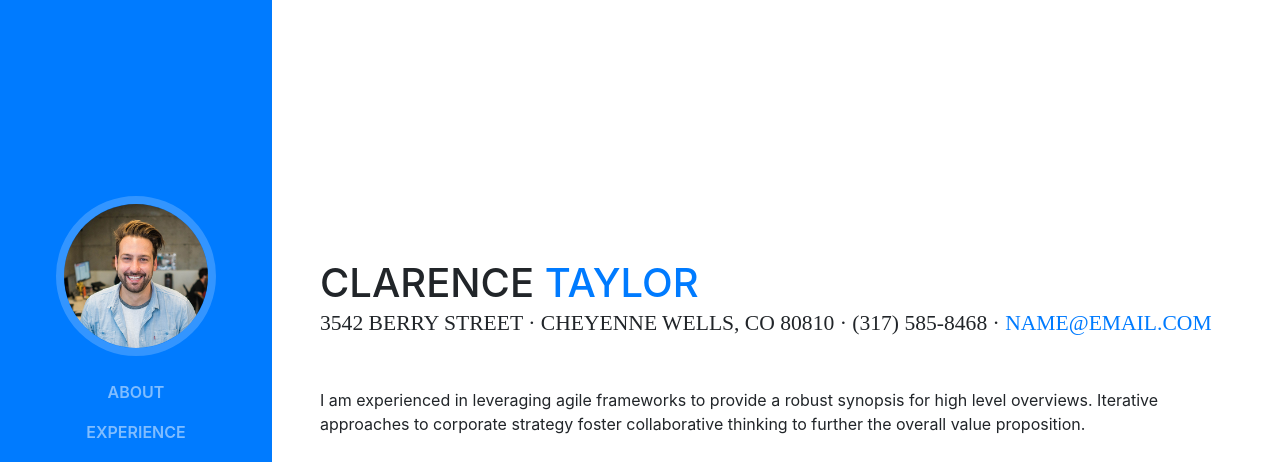
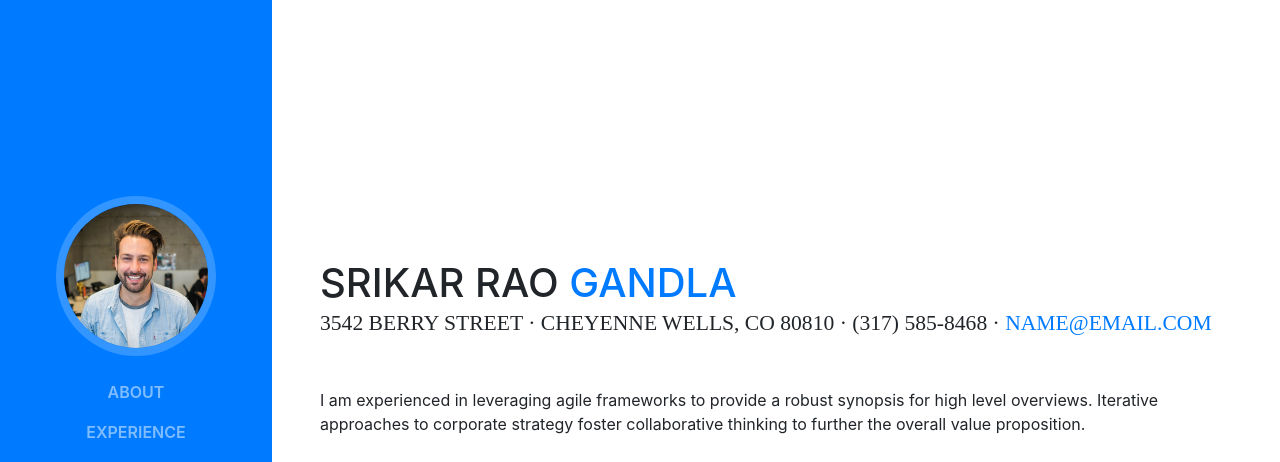
Before and after one commit to srikarrao/srikarrao.github.io, a website with bundled scripts: page index.html in a window 1280 px wide. Shown: the top 462 px of the page. Built offline with nearby package versions, Linux system fonts and the light colour scheme; a web font is replaced by a local one.

Commit message:
Changed Name

```diff
--- a/index.html
+++ b/index.html
@@ -65,8 +65,8 @@
 
       <section class="resume-section p-3 p-lg-5 d-flex d-column" id="about">
         <div class="my-auto">
-          <h1 class="mb-0">Clarence
-            <span class="text-primary">Taylor</span>
+          <h1 class="mb-0">Srikar Rao
+            <span class="text-primary">Gandla</span>
           </h1>
           <div class="subheading mb-5">3542 Berry Street · Cheyenne Wells, CO 80810 · (317) 585-8468 ·
             <a href="mailto:name@email.com">name@email.com</a>
```
